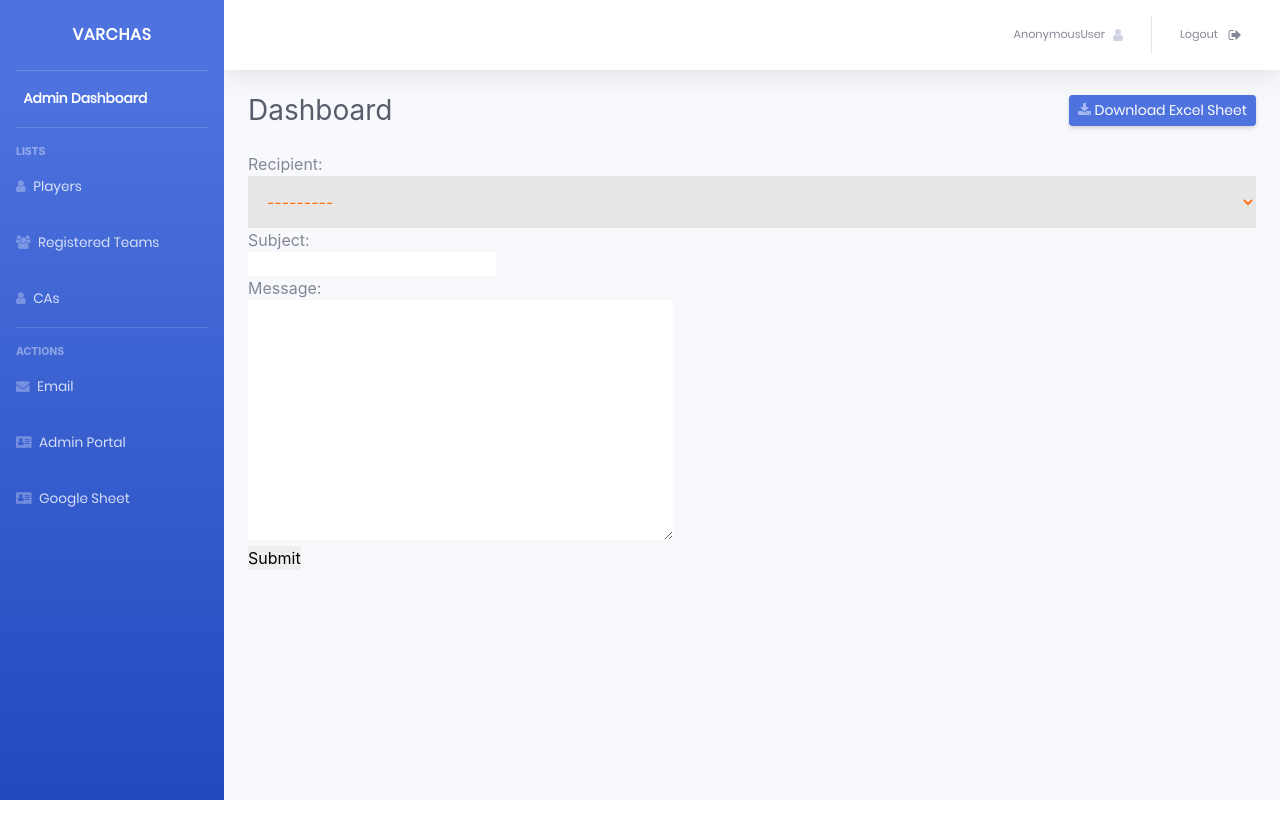
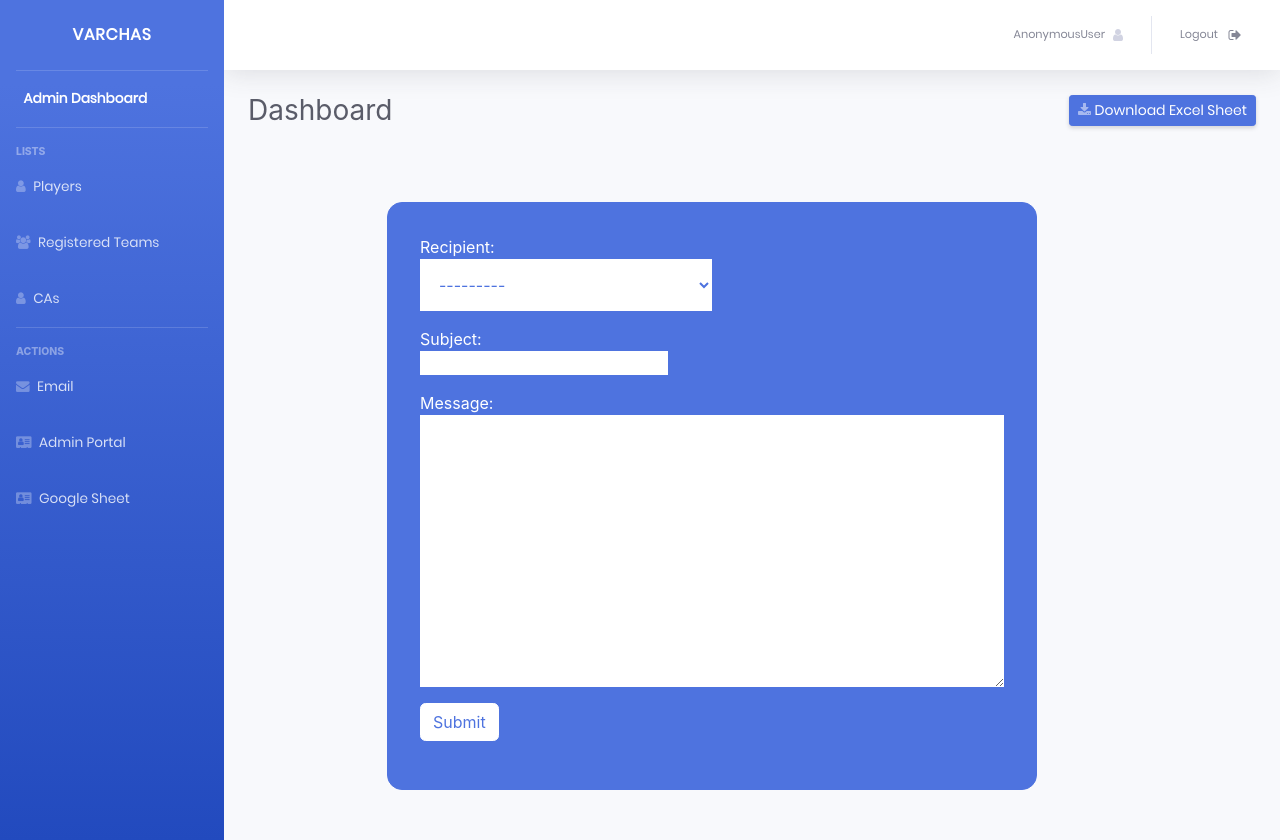
Before and after one commit to tanishqj2005/varchas, a Django app: page /admin/mail in a window 1280 px wide. Before the commit the page ends 800 px from the top, so only its background shows below. Run offline with Django 3.2, Linux system fonts and the light colour scheme; some libraries are stand-ins or nearby versions.

Commit message:
update UI for adminportal email

```diff
--- a/templates/adminportal/email.html
+++ b/templates/adminportal/email.html
@@ -1,12 +1,92 @@
 {% extends 'adminportal/base.html' %}
 {% load static %}
 {% block body %}
+    <style>
+        .email_container {
+            padding: 4vh;
+            align-content: center;
+            position: relative;
+            max-width: 650px;
+            elevation: above;
+            border: 1px solid #4e73df;
+            border-radius: 15px;
+            background: #4e73df;
+            color: white
+        }
 
-<form method="post">
-    {% csrf_token %}
-    {% for field in form %}
-    {{field.label}}:<br> {{field}}<br>
-    {% endfor %}
-    <input type="submit" value="Submit">
-</form>
+        div.select-style select {
+            outline: none;
+            color: #4e73df;
+            border: none;
+            width: 50%;
+            padding: 15px;
+            margin-bottom: 2vh;
+            cursor: pointer;
+            background: white;
+        }
+
+        div.select-style select:hover {
+            background-color: #4e73df;
+            color: white;
+            border: 1px solid white;
+            padding: 15px 5px 15px 25px;
+        }
+
+        div.select-style textarea {
+            width: 100%;
+            float: left;
+            padding: 2vh;
+            margin-bottom: 2vh;
+        }
+
+        div.select-style select option {
+            background-color: #4e73df;
+            color: #fff;
+            width: 100%;
+            border-radius: 22px;
+
+            -webkit-appearance: none;
+            -moz-appearance: none;
+            appearance: none;
+            cursor: pointer;
+        }
+
+        div.select-style input {
+            margin-bottom: 2vh;
+        }
+
+        div.select-style select:focus > option:hover {
+            padding: 25px;
+            width: 270px;
+            z-index: 500;
+            box-shadow: 0 0 10px 100px #232020 inset;
+            color: #ff7315;
+        }
+
+
+        input.btn-hover-style:hover {
+            background: #4e73df;
+            color: white;
+            border-color: white;
+        }
+
+        input.btn-hover-style {
+            background: white;
+            color: #4e73df;
+            border-color: white;
+        }
+    </style>
+    <div class="container-fluid  justify-content-center" style="padding: 50px 0;margin-left: -5vh">
+        <div class="container-fluid select-style email_container justify-content-center"
+        >
+
+            <form method="post">
+                {% csrf_token %}
+                {% for field in form %}
+                    {{ field.label }}:<br> {{ field }}<br>
+                {% endfor %}
+                <input class="btn btn-dark btn-hover-style" type="submit" value="Submit">
+            </form>
+        </div>
+    </div>
 {% endblock %}
```
